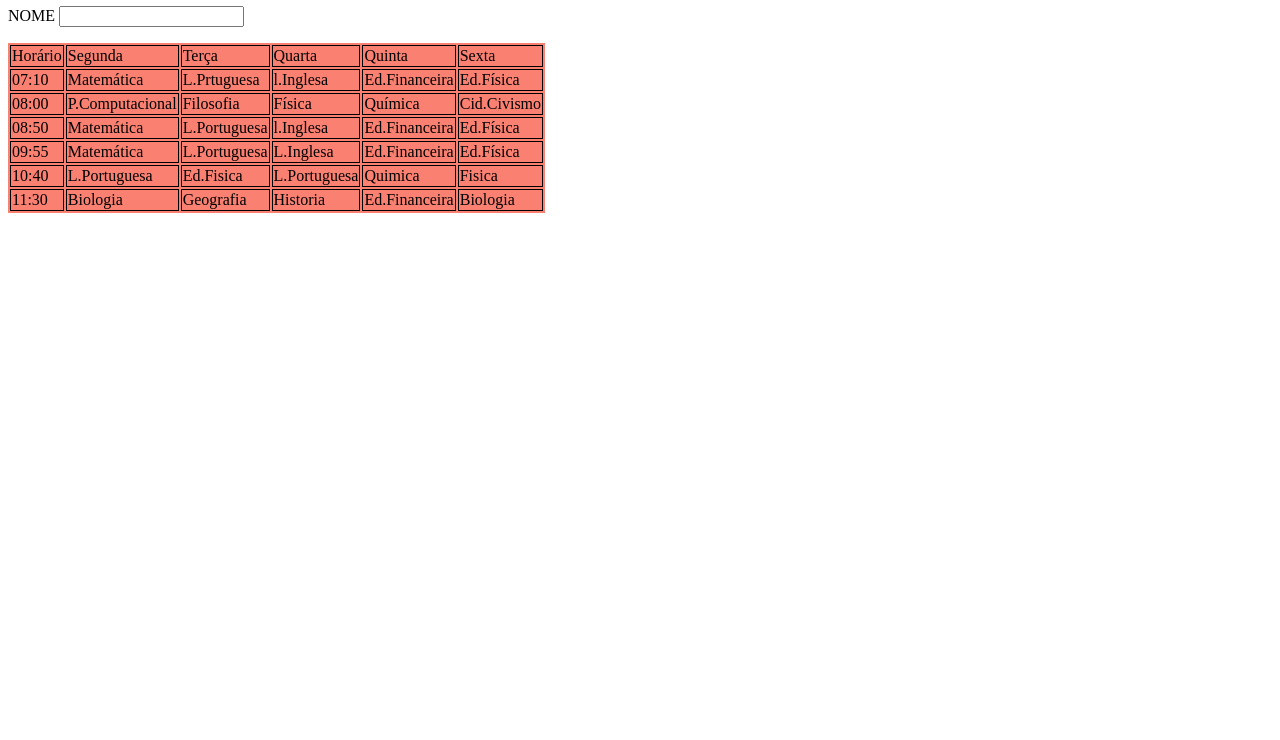
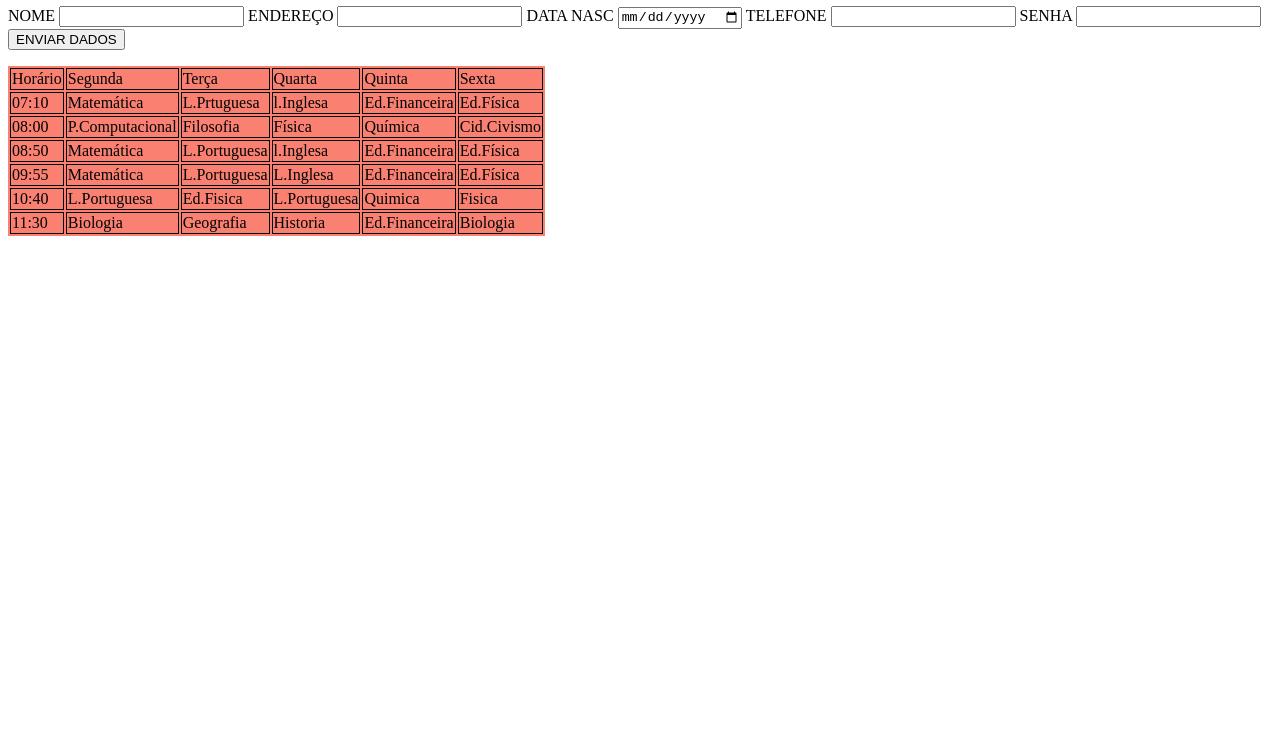
Before and after one commit to Flavialemes/formulario, a plain HTML site: page index.html in a window 1280 px wide. Shown: the part 60-800 px from the top of the page. Drawn offline with Linux system fonts and the light colour scheme.

Commit message:
Update index.html

```diff
--- a/index.html
+++ b/index.html
@@ -7,10 +7,26 @@
     <h1>FORMULARIO DE CADASTRO</h1>
 
     <main>
-      <form>
-        <label for="nome">NOME</label>
-        <input type="text">
-      </form>
+
+    <form>
+      <label for="nome">NOME</label>
+      <input type="text" id="nome">
+
+      <label for="endereco">ENDEREÇO</label>
+      <input type="text" id="endereco">
+
+      <label for="data_nasc">DATA NASC</label>
+      <input type="date" id="data_nasc">
+
+      <label for="telefone">TELEFONE</label>
+      <input type="tel" id="telefone">
+
+      <label for="senha">SENHA</label>
+      <input type="password" id="senha">
+
+      <input type="submit" value="ENVIAR DADOS">
+    </form>
+
     <table>
 
      <tr>
```
